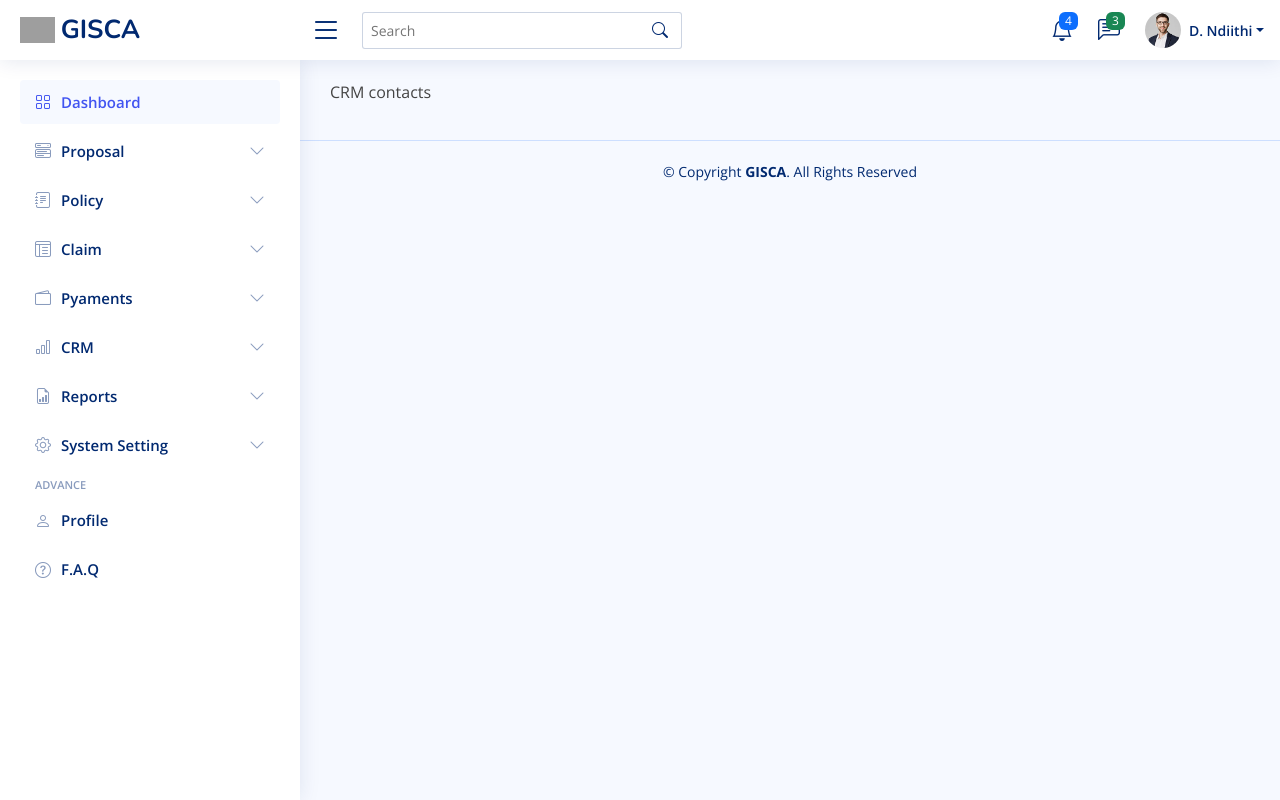
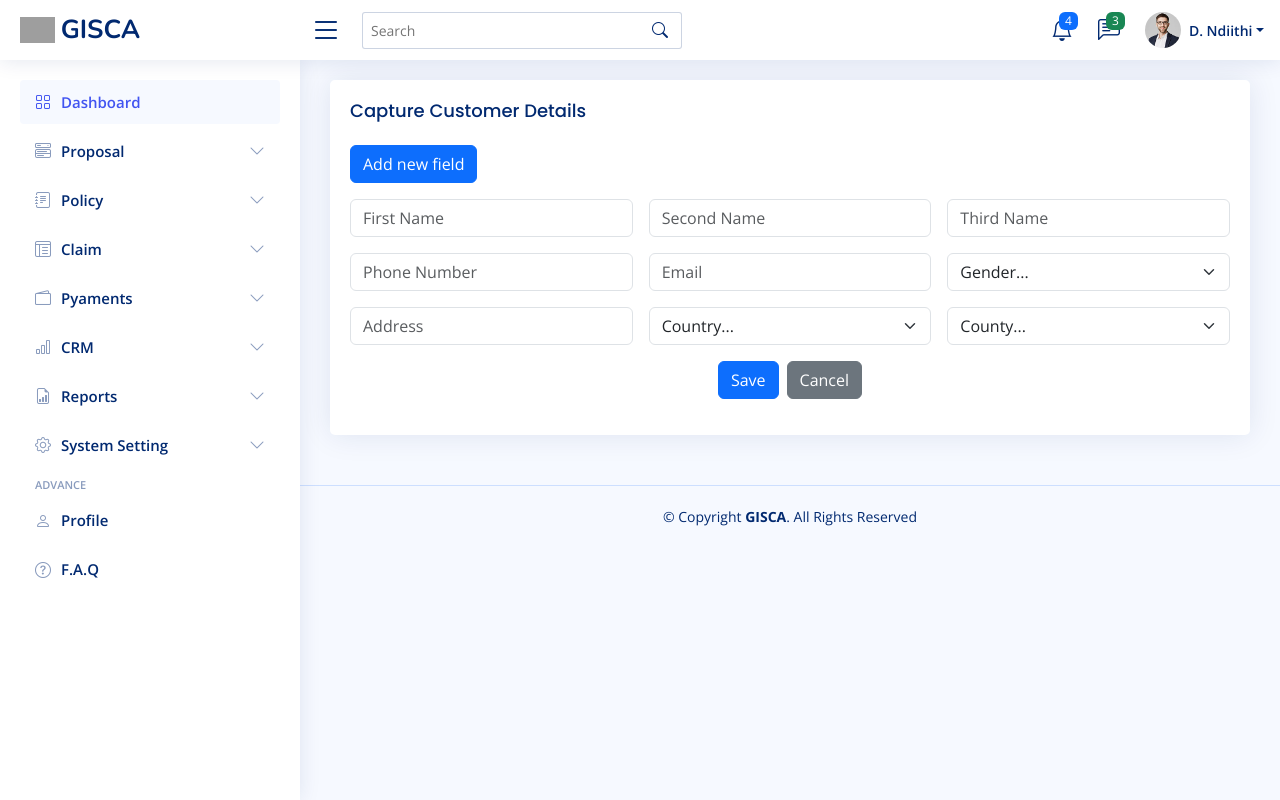
Before and after one commit to General-Insurance-Soft/tchalla, a Next.js app: page /page/crm/contact in a window 1280 px wide. Built offline with nearby package versions, Linux system fonts and the light colour scheme; grey boxes are pictures that could not be loaded.

Commit message:
add contant form

```diff
--- a/app/page/crm/contact/page.js
+++ b/app/page/crm/contact/page.js
@@ -1,3 +1,131 @@
+'use client'
+
+import * as dataPointData from "../../../../public/DataPointData.json";
+
+
 export default function Page() {
-    return <p>CRM contacts</p>;
+
+    let combinedDataArry = dataPointData.custom_data.demo_data.concat(dataPointData.predefined_data.policy_data);
+    combinedDataArry = combinedDataArry.concat(dataPointData.predefined_data.demo_data).concat(dataPointData.predefined_data.policy_data);
+    return (
+        <>
+
+
+
+            <div className="card">
+                <div className="card-body">
+                    <h5 className="card-title">Capture Customer Details</h5>
+
+                    <button type="button" style={{ marginBottom: "4px" }} className="btn btn-primary mb-3" data-bs-toggle="modal"
+                        data-bs-target="#paneId">Add new field</button>
+
+                    <form className="row g-3">
+                        <div className="col-md-4">
+                            <input type="text" className="form-control" placeholder="First Name" />
+                        </div>
+                        <div className="col-md-4">
+                            <input type="text" className="form-control" placeholder="Second Name" />
+                        </div>
+                        <div className="col-md-4">
+                            <input type="text" className="form-control" placeholder="Third Name" />
+                        </div>
+                        <div className="col-md-4">
+                            <input type="text" className="form-control" placeholder="Phone Number" />
+                        </div>
+                        <div className="col-md-4">
+                            <input type="email" className="form-control" placeholder="Email" />
+                        </div>
+                        <div className="col-md-4">
+                            <select id="inputState" className="form-select">
+                                <option defaultValue>Gender...</option>
+                                <option>Male</option>
+                                <option>Female</option>
+                            </select>
+                        </div>
+                        <div className="col-md-4">
+                            <input type="text" className="form-control" placeholder="Address" />
+                        </div>
+                        <div className="col-md-4">
+                            <select id="inputState" className="form-select">
+                                <option defaultValue>Country...</option>
+                                <option>Kenya</option>
+                                <option>Uganda</option>
+                                <option>Zambia</option>
+                                <option>Rwanda</option>
+                            </select>
+                        </div>
+                        <div className="col-md-4">
+                            <select id="inputState" className="form-select">
+                                <option defaultValue>County...</option>
+                                <option>Nakuru</option>
+                                <option>Kericho</option>
+                                <option>Mombasa</option>
+                                <option>Nairobi</option>
+                            </select>
+                        </div>
+
+                        <div className="text-center mb-3">
+                            <div className="d-flex justify-content-center">
+                                <button className="btn btn-primary me-2">Save</button>
+                                <button className="btn btn-secondary">Cancel</button>
+                            </div>
+                        </div>
+                    </form>
+
+                </div>
+            </div>
+
+
+            {/* Modal */}
+
+            <div className="modal fade" id="paneId" tabIndex="-1">
+                <div className="modal-dialog modal-dialog-centered">
+                    <div className="modal-content">
+                        <div className="modal-header">
+                            <h5 className="modal-title"> Add data point</h5>
+                            <button type="button" className="btn-close" data-bs-dismiss="modal" aria-label="Close"></button>
+                        </div>
+                        <div className="modal-body">
+
+                            <table className="table table-striped table-bordered">
+                                <thead>
+                                    <tr>
+                                        <th scope="col">#</th>
+                                        <th scope="col">Name</th>
+                                        <th scope="col">Type</th>
+                                        <th scope="col">Action</th>
+                                    </tr>
+                                </thead>
+                                <tbody>
+
+                                    {/* {
+                                        (tableData !== undefined)
+
+                                        &&
+
+                                        tableData.map((data, index) => {
+                                            return (
+                                                <tr key={index}>
+                                                    <th scope="row">{index + 1}</th>
+                                                    <td>{data.name}</td>
+                                                    <td>{data.type}</td>
+                                                    <td>
+                                                        <button type="button" style={{ marginRight: "10px" }} className="btn btn-info">Add</button>
+                                                    </td>
+                                                </tr>
+                                            );
+                                        })
+                                    } */}
+
+                                </tbody>
+                            </table>
+
+                        </div>
+
+                    </div>
+                </div>
+            </div>
+        </>
+    );
+
 }
```
